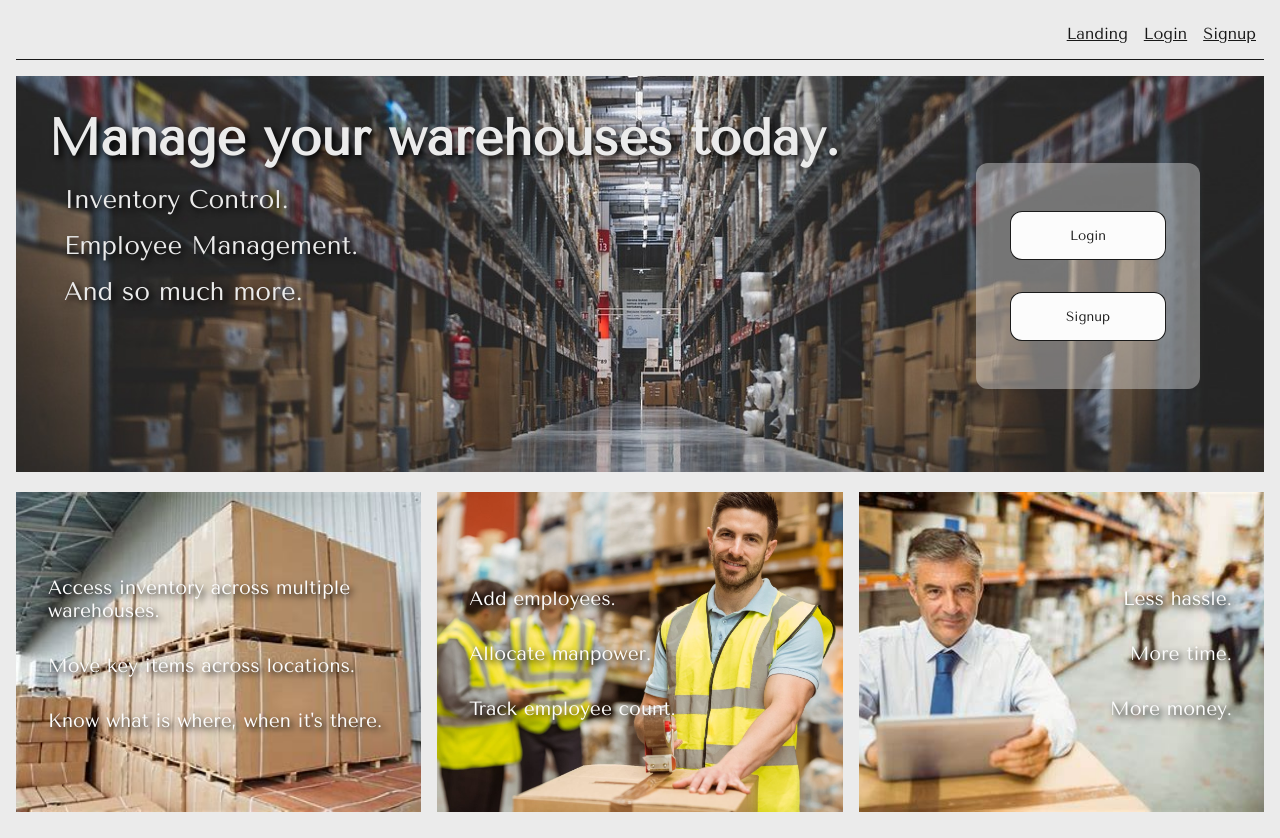
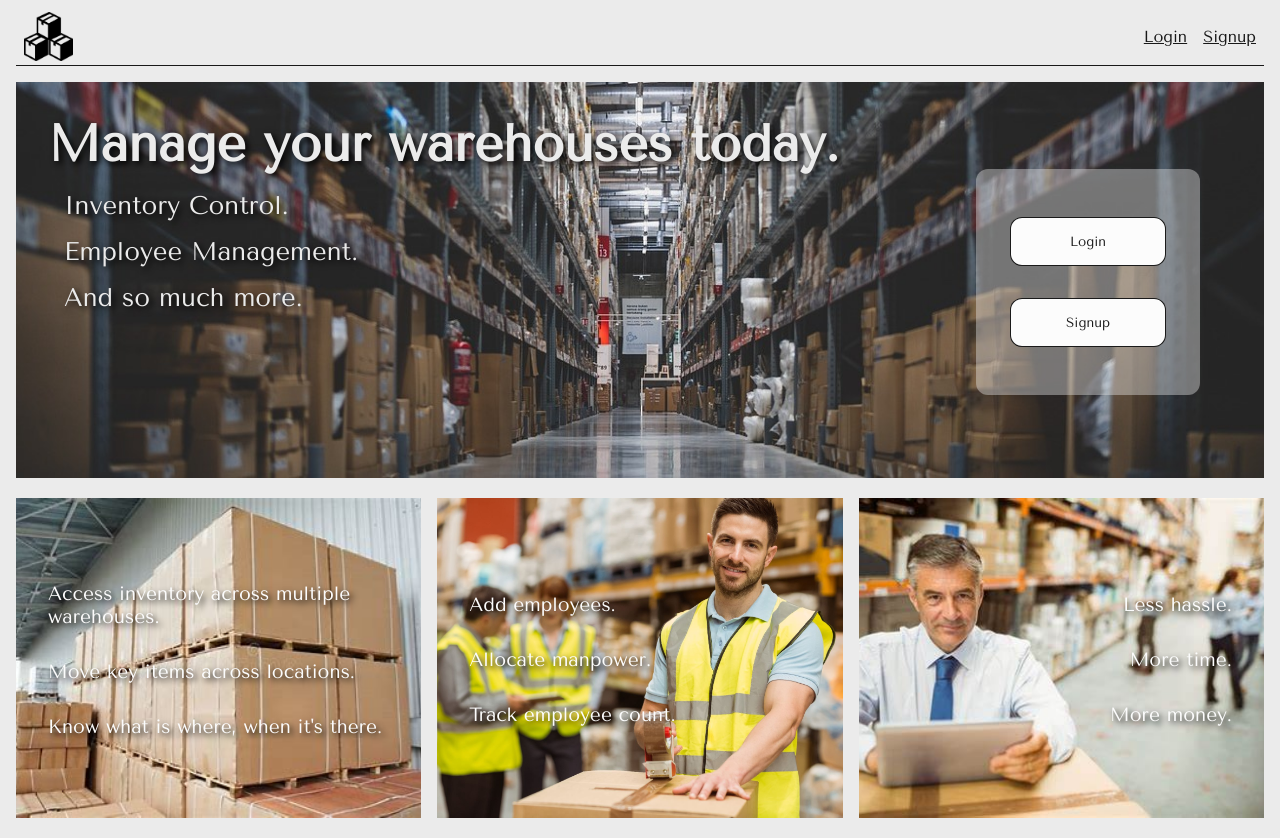
Before and after one commit to MaelstromDef/SDET-Training-Project-2, a React (Vite) app in the folder project1Frontend/: page / in a window 1280 px wide. Built offline with nearby package versions, Linux system fonts and the light colour scheme.

Commit message:
Update navbar

```diff
--- a/project1Frontend/src/App.jsx
+++ b/project1Frontend/src/App.jsx
@@ -3,7 +3,7 @@ import reactLogo from './assets/react.svg'
 import viteLogo from '/vite.svg'
 import './App.css'
 
-import Navbar from './components/Navbar'
+import Navbar from './components/Navbar/Navbar'
 import { BrowserRouter, Link, Navigate, Route, Routes } from 'react-router-dom'
 
 import Landing from './Pages/Landing'
--- a/project1Frontend/src/Pages/Dashboard.jsx
+++ b/project1Frontend/src/Pages/Dashboard.jsx
@@ -12,10 +12,12 @@ export default function Home(){
         if(user.authorization === null || user.authorization === "") navigate('/')
     }, [])
 
+    // Navigates to warehouses
     const btnWarehouse_Handler = () =>{
         navigate('/warehouses');
     }
 
+    // Navigates to account
     const btnAccount_Handler = () =>{
         navigate('/account');
     }
@@ -25,9 +27,9 @@ export default function Home(){
         <div className="HorizontalFlexBox">
             {/* Actions */}
             <div className="ActionsBox">
-                <h2>Navigation</h2>
+                <h2>Quick Access</h2>
+                <button id='btnAccount' className={styles.Button} onClick={btnAccount_Handler}>Modify Account</button>
                 <button id='btnWarehouse' className={styles.Button} onClick={btnWarehouse_Handler}>Manage Warehouses</button>
-                <button id='btnAccount' className={styles.Button} onClick={btnAccount_Handler}>Modify Account</button>
             </div>
 
             {/* Warehouses */}
--- a/project1Frontend/src/Pages/Dashboard.module.css
+++ b/project1Frontend/src/Pages/Dashboard.module.css
@@ -4,7 +4,7 @@
     width: -webkit-fill-available;
     height: 50px;
 
-    margin: 16px;
+    margin: 16px 16px 0;
 
     text-align: center;
     text-justify: center;
--- a/project1Frontend/src/components/Navbar.jsx
+++ /dev/null
@@ -1,25 +0,0 @@
-import { Outlet, Link } from "react-router-dom";
-import './Navbar.css';
-import { useContext } from "react";
-import { logout, UserContext } from "../App";
-
-export default function Navbar(){
-    const {user, setUser} = useContext(UserContext);
-
-    return (<div className="Navbar">
-        {
-            (user.authorization === null || user.authorization === "") ?
-                <>
-                    <Link id='btnNavbarLanding' className="NavLink" to='/'>Landing</Link>
-                    <Link id='btnNavbarLogin' className="NavLink" to='/login'>Login</Link>
-                    <Link id='btnNavbarSignup' className="NavLink" to='/signup'>Signup</Link>
-                </> :
-                <>
-                    <Link id='btnNavbarHome' className="NavLink" to='/home'>Home</Link>
-                    <Link id='btnNavbarAccount' className="NavLink" to='/account'>Account</Link>
-                    <Link id='btnNavbarWarehouses' className="NavLink" to='/warehouses'>Warehouses</Link>
-                    <Link id='btnNavbarLogOut' className="NavLink" onClick={logout}>Log out</Link>
-                </>
-        }
-    </div>);
-}
--- a/project1Frontend/src/components/Navbar.css
+++ b/project1Frontend/src/components/Navbar/Navbar.css
@@ -6,6 +6,14 @@
     margin: 0 0 16px;
     padding: 0 0 8px;
 
+    height: 50px;
+
+    display: flex;
+    justify-content: space-between;
+    align-items: center;
+}
+
+.Links{
     display: flex;
     justify-content: flex-end;
 }
@@ -15,12 +23,19 @@
 
     color: rgba(0, 0, 0, 0.897);
 
+    margin: 0 8px;
+    border-radius: 12px;
 
-    margin: 8px;
-
-    border-radius: 12px;
+    height: inherit;
 }
 
 .NavLink:hover{
     color: rgba(41, 41, 41, 0.7);
 }
+
+.Icon{
+    max-height: 100%;
+    max-width: 100%;
+
+    margin: 0;
+}
--- /dev/null
+++ b/project1Frontend/src/components/Navbar/Navbar.jsx
@@ -0,0 +1,35 @@
+import { Outlet, Link } from "react-router-dom";
+import './Navbar.css';
+import { useContext } from "react";
+import { logout, UserContext } from "../../App";
+
+export default function Navbar(){
+    const {user, setUser} = useContext(UserContext);
+
+    return (<div className="Navbar">
+        {
+            (user.authorization === null || user.authorization === "") ?
+                <>
+                    <Link id='btnNavbarLanding' className="NavLink" to='/'>
+                        <img src='/src/assets/InventoryIcon.png' className='Icon'/>
+                    </Link>
+
+                    <div className="Links">
+                        <Link id='btnNavbarLogin' className="NavLink" to='/login'>Login</Link>
+                        <Link id='btnNavbarSignup' className="NavLink" to='/signup'>Signup</Link>
+                    </div>
+                </> :
+                <>
+                    <Link id='btnNavbarHome' className="NavLink" to='/home'>
+                        <img src='/src/assets/InventoryIcon.png' className='Icon'/>
+                    </Link>
+
+                    <div className="Links">
+                        <Link id='btnNavbarAccount' className="NavLink" to='/account'>Account</Link>
+                        <Link id='btnNavbarWarehouses' className="NavLink" to='/warehouses'>Warehouses</Link>
+                        <Link id='btnNavbarLogOut' className="NavLink" onClick={logout}>Log out</Link>
+                    </div>
+                </>
+        }
+    </div>);
+}
```
Also changed, not shown: project1Frontend/src/assets/InventoryIcon.png (added).
